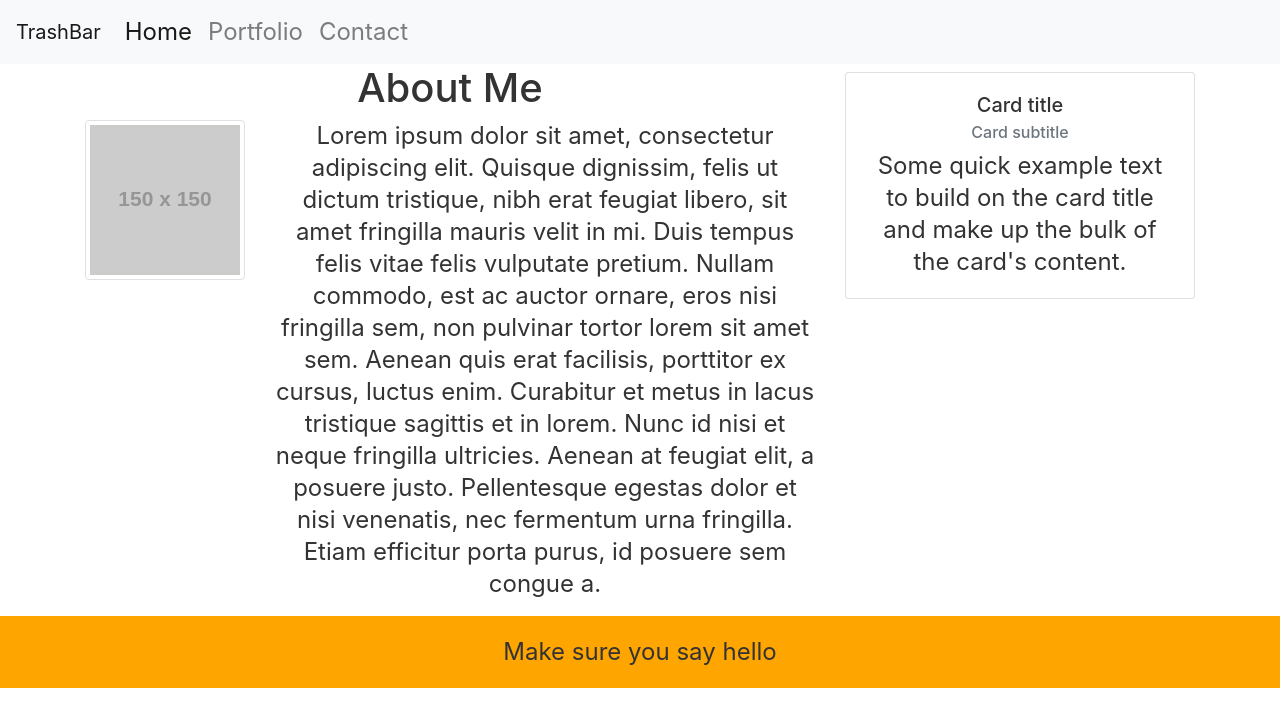
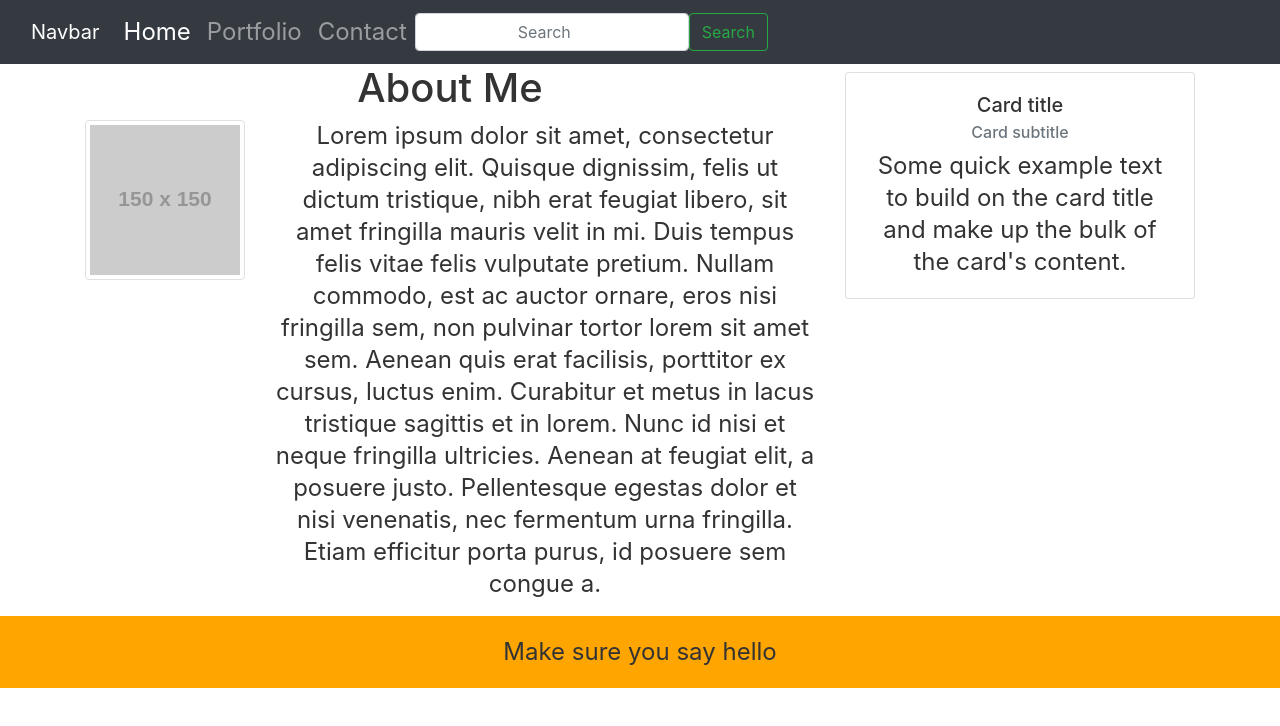
Before and after one commit to rikioh/responsiveportfolio, a plain HTML site: page contact.html in a window 1280 px wide. Drawn offline with nearby package versions, Linux system fonts and the light colour scheme; placeholder pictures from the web are drawn by us.

Commit message:
fixing nav bar for bootstrap 5

```diff
--- a/contact.html
+++ b/contact.html
@@ -13,13 +13,16 @@
   </head>
 <!-- nav bar -->
   <body>
-  <nav class="navbar navbar-expand-lg navbar-light bg-light">
-    <a class="navbar-brand" href="#">TrashBar</a>
-
+    <nav class="navbar navbar-expand-lg navbar-dark bg-dark">
+      <div class="container-fluid">
+        <a class="navbar-brand" href="#">Navbar</a>
+        <button class="navbar-toggler" type="button" data-bs-toggle="collapse" data-bs-target="#navbarSupportedContent" aria-controls="navbarSupportedContent" aria-expanded="false" aria-label="Toggle navigation">
+          <span class="navbar-toggler-icon"></span>
+        </button>
         <div class="collapse navbar-collapse" id="navbarSupportedContent">
-      <ul class="navbar-nav mr-auto">
-        <li class="nav-item active">
-          <a class="nav-link" href="/responsiveportfolio/index.html">Home <span class="sr-only">(current)</span></a>
+          <ul class="navbar-nav me-auto mb-2 mb-lg-0">
+            <li class="nav-item">
+              <a class="nav-link active" aria-current="page" href="/responsiveportfolio/index.html">Home</a>
             </li>
             <li class="nav-item">
               <a class="nav-link" href="/responsiveportfolio/portfolio.html">Portfolio</a>
@@ -28,6 +31,11 @@
               <a class="nav-link" href="/responsiveportfolio/contact.html">Contact</a>
             </li>
           </ul>
+          <form class="d-flex">
+            <input class="form-control me-2" type="search" placeholder="Search" aria-label="Search">
+            <button class="btn btn-outline-success" type="submit">Search</button>
+          </form>
+        </div>
       </div>
     </nav>
   <!-- end nav and start container -->
```
Also changed, not shown: index.html (+14 -6 lines), portfolio.html (+14 -6 lines). Lines whose indentation alone changed are shown as unchanged.
